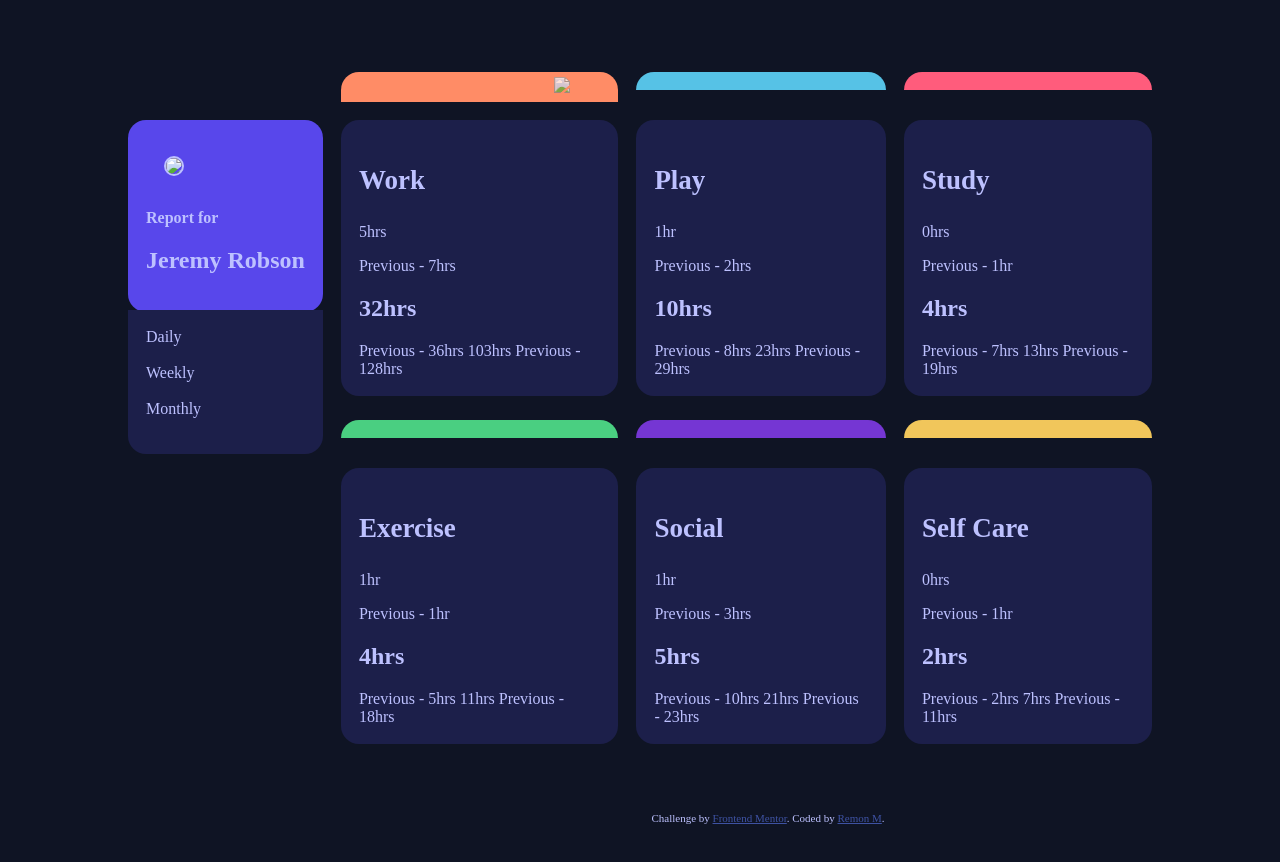
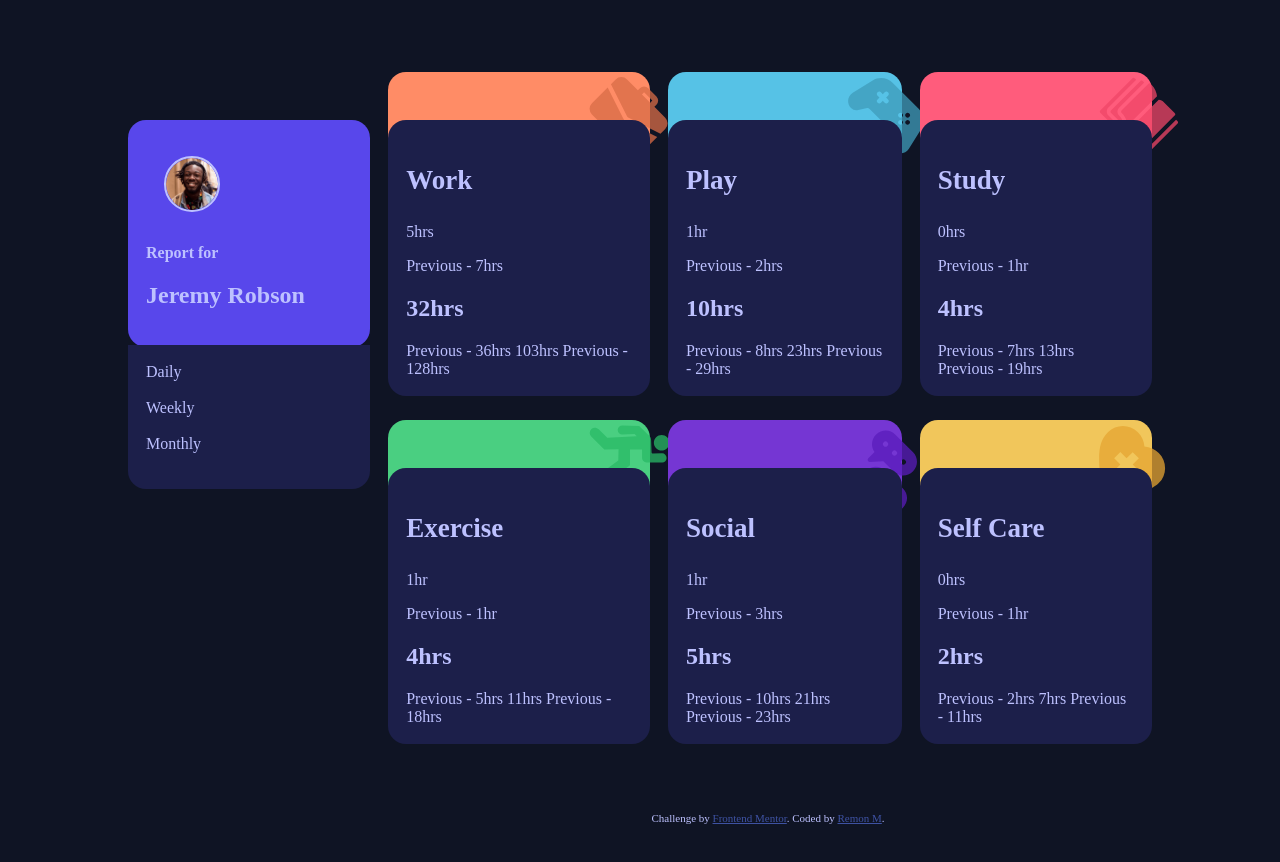
Before and after one commit to s0l0r1d4/static-dashboard, a plain HTML site: page index.html in a window 1280 px wide. Drawn offline with Linux system fonts and the light colour scheme; the site is published under a folder, as on GitHub Pages, so addresses that start at the root find nothing.

Commit message:
Add files via upload

```diff
--- a/index.html
+++ b/index.html
@@ -19,7 +19,7 @@
 <main>
   <div class="person-card">
     <div class="info">
-  <img src="/images/image-jeremy.png">
+  <img src="./images/image-jeremy.png">
   <h1> Report for </h1>
   <h2> Jeremy Robson </h2>
 </div>
@@ -38,7 +38,7 @@
   103hrs <!-- monthly -->
   Previous - 128hrs <!-- monthly -->
   <div id="work-shadow">
-    <img src="/images/icon-work.svg">
+    <img src="./images/icon-work.svg">
   </div>
 </div>
 <div class="card" id="play">
@@ -50,7 +50,7 @@
   23hrs <!-- monthly -->
   Previous - 29hrs <!-- monthly -->
   <div id="play-shadow">
-    <img src="/images/icon-play.svg" alt="">
+    <img src="./images/icon-play.svg" alt="">
   </div>
 </div>
 <div class="card" id="study">
@@ -62,7 +62,7 @@
   13hrs <!-- monthly -->
   Previous - 19hrs <!-- monthly -->
   <div id="study-shadow">
-    <img src="/images/icon-study.svg" alt="">
+    <img src="./images/icon-study.svg" alt="">
   </div>
 </div>
 <div class="card" id="exercise">
@@ -74,7 +74,7 @@
   11hrs <!-- monthly -->
   Previous - 18hrs <!-- monthly -->
   <div id="exercise-shadow">
-    <img src="/images/icon-exercise.svg" alt="">
+    <img src="./images/icon-exercise.svg" alt="">
   </div>
 </div>
 <div class="card" id="social">
@@ -86,7 +86,7 @@
   21hrs <!-- monthly -->
   Previous - 23hrs <!-- monthly -->
   <div id="social-shadow">
-    <img src="/images/icon-social.svg" alt="">
+    <img src="./images/icon-social.svg" alt="">
   </div>
 </div>
 <div class="card" id="self-care">
@@ -98,7 +98,7 @@
   7hrs <!-- monthly -->
   Previous - 11hrs <!-- monthly -->
   <div id="care-shadow">
-    <img src="/images/icon-self-care.svg" alt="">
+    <img src="./images/icon-self-care.svg" alt="">
   </div>
 </div>
 </main>
```
